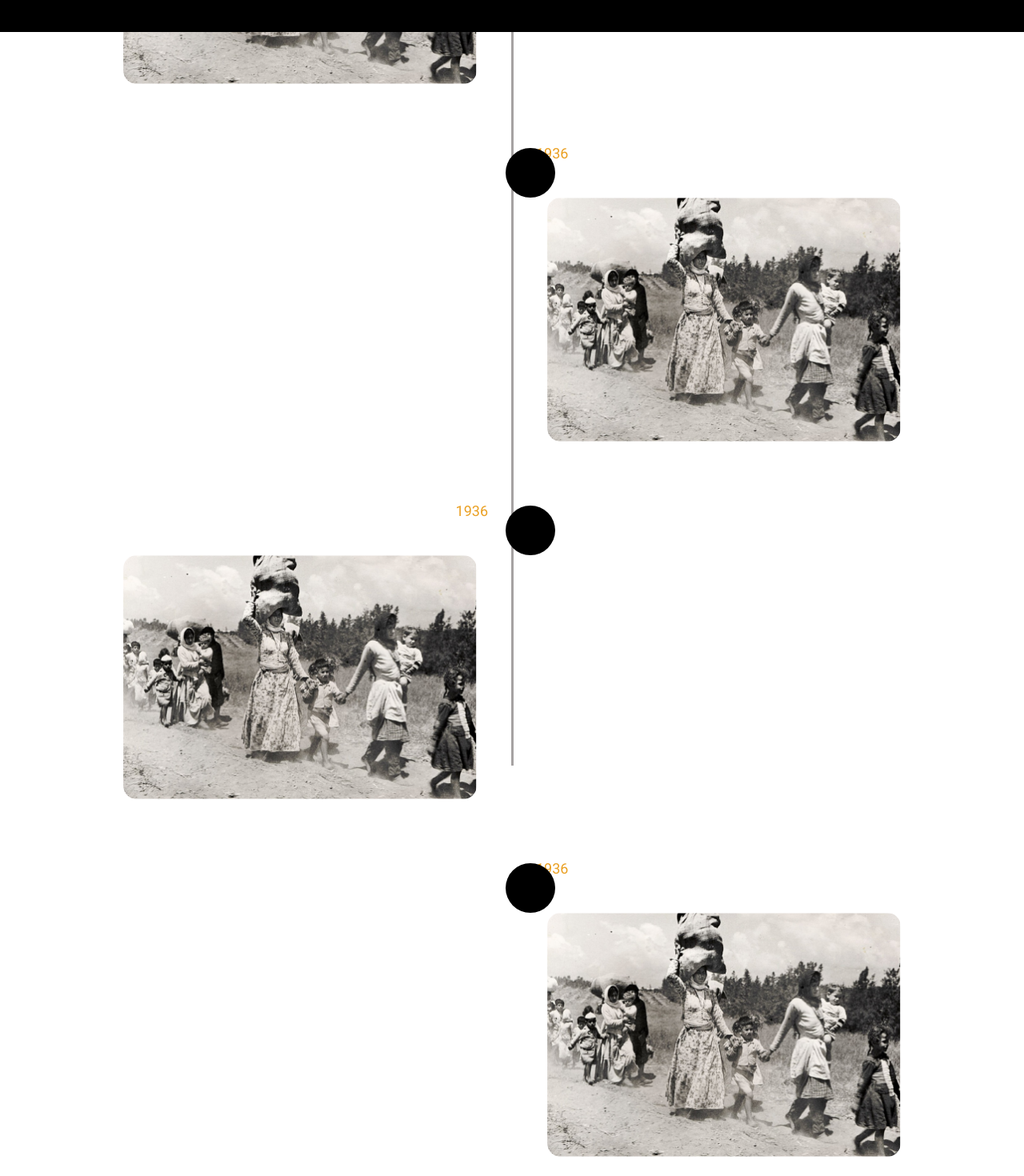
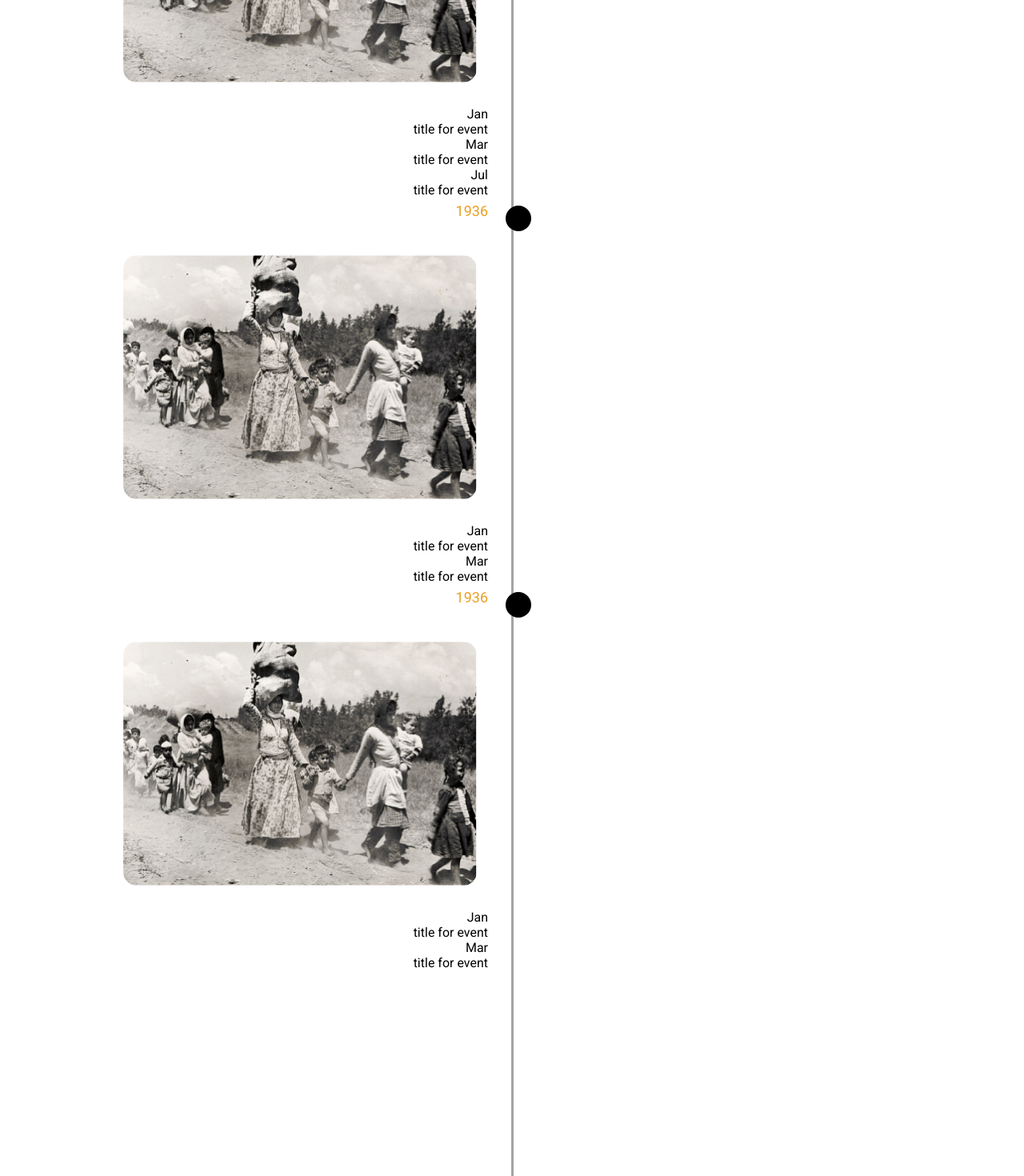
Before and after one commit to AbduallahBarmu/HackForGaza, an Angular app: page / in a window 1280 px wide. Shown: the part 760-2230 px from the top of the page at 80% size. Built offline with nearby package versions, Linux system fonts and the light colour scheme.

Commit message:
improve timeline structure

```diff
--- a/src/app/app.component.html
+++ b/src/app/app.component.html
@@ -4,7 +4,7 @@
 
       <app-navbar></app-navbar>
       <app-home></app-home>
-      <app-footer></app-footer>
+      <!-- <app-footer></app-footer> -->
 
     <router-outlet></router-outlet>
   </body>
--- a/src/app/home/hero/hero.component.css
+++ b/src/app/home/hero/hero.component.css
@@ -4,7 +4,7 @@
   justify-content: center;
   align-items: center;
   margin: 60px 0px 30px 0px;
-  border: solid 1px #000;
+  /* border: solid 1px #000; */
   border-radius: 7px;
   padding: 0;
 }
--- a/src/app/home/home.component.ts
+++ b/src/app/home/home.component.ts
@@ -1,10 +1,17 @@
-import { Component } from '@angular/core';
+import { Component ,OnInit} from '@angular/core';
+
+
 
 @Component({
   selector: 'app-home',
   templateUrl: './home.component.html',
   styleUrls: ['./home.component.css']
 })
-export class HomeComponent {
+export class HomeComponent implements OnInit {
 
+  constructor() {}
+
+  ngOnInit(): void {
+
+  }
 }
--- a/src/app/home/home.service.ts
+++ b/src/app/home/home.service.ts
@@ -1,9 +1,14 @@
-import { Injectable } from '@angular/core';
+import { Injectable } from "@angular/core";
+import { HttpClient } from "@angular/common/http";
+import { Observable } from "rxjs";
 
 @Injectable({
-  providedIn: 'root'
+  providedIn: "root"
 })
 export class HomeService {
+  constructor(private http: HttpClient) {}
 
-  constructor() { }
+  getData(): Observable<any[]> {
+    return this.http.get<any[]>("../../assets/data.json");
+  }
 }
--- a/src/app/home/timeline/timeline.component.css
+++ b/src/app/home/timeline/timeline.component.css
@@ -43,9 +43,9 @@
   padding-left: calc(50% + 30px);
 }
 .timeline-dot {
-  height: 16px;
-  width: 3.87438rem;
-  height: 3.87438rem;
+  height: 10px;
+  width: 2rem;
+  height: 2rem;
   background-color: #000;
   position: absolute;
   left: calc(50% - 8px);
@@ -68,19 +68,9 @@
   width: 27.6875rem;
   height: 19.0625rem;
 }
-/* .timeline-content h3{
-    font-size: 20px;
-	color: #ffffff;
-	margin:0 0 10px;
-	text-transform: capitalize;
-	font-weight: 500;
+.event-list-items{
+  list-style: none;
 }
-.timeline-content p{
-    color: #c8c8c8;
-	font-size: 16px;
-	font-weight: 300;
-	line-height: 22px;
-} */
 
 /* responsive */
 @media (max-width: 767px) {
--- a/src/app/home/timeline/timeline.component.html
+++ b/src/app/home/timeline/timeline.component.html
@@ -1,40 +1,21 @@
 
 <section class="timeline-section">
-	<div class="timeline-items">
+	<div class="timeline-items" *ngFor="let item of data">
+		<div class="timeline-item" [ngClass]="{}" >
 
-		<div class="timeline-item">
 			<div class="timeline-dot"></div>
-			<div class="timeline-date">1936</div>
+			<div class="timeline-date">{{item.date_year}}</div>
 			<div class="timeline-content">
 				<img class="frame-img" src="../../../assets/frame1.png" alt="">
 			</div>
-		</div>
-
-		<div class="timeline-item">
-			<div class="timeline-dot"></div>
-			<div class="timeline-date">1936</div>
-			<div class="timeline-content">
-				<img class="frame-img" src="../../../assets/frame1.png" alt="">
+			<div class="event-list">
+				<ul class="event-list-items">
+					<li *ngFor="let event of item.events">
+					  <p>{{ event.month }}</p>
+					  <p>{{ event.event_name }}</p>
+					</li>
+				  </ul>
 			</div>
 		</div>
-
-		<div class="timeline-item">
-			<div class="timeline-dot"></div>
-			<div class="timeline-date">1936</div>
-			<div class="timeline-content">
-				<img class="frame-img" src="../../../assets/frame1.png" alt="">
-			</div>
-		</div>
-
-		<div class="timeline-item">
-			<div class="timeline-dot"></div>
-			<div class="timeline-date">1936</div>
-			<div class="timeline-content">
-				<img class="frame-img" src="../../../assets/frame1.png" alt="">
-			</div>
-		</div>
-
-
-
 	</div>
 </section>
--- a/src/app/home/timeline/timeline.component.ts
+++ b/src/app/home/timeline/timeline.component.ts
@@ -1,10 +1,24 @@
-import { Component } from '@angular/core';
+import { Component, OnInit } from "@angular/core";
+import { HomeService } from "../home.service";
 
 @Component({
-  selector: 'app-timeline',
-  templateUrl: './timeline.component.html',
-  styleUrls: ['./timeline.component.css']
+  selector: "app-timeline",
+  templateUrl: "./timeline.component.html",
+  styleUrls: ["./timeline.component.css"]
 })
-export class TimelineComponent {
+export class TimelineComponent implements OnInit {
+  data: any[] = [];
 
+  constructor(private homeService: HomeService) {}
+
+  ngOnInit(): void {
+    this.homeService.getData().subscribe(data => {
+      this.data = data;
+    });
+
+  }
+
+  isEven(index: number): boolean {
+    return index % 2 === 0;
+  }
 }
--- /dev/null
+++ b/src/assets/data.json
@@ -0,0 +1,56 @@
+[
+  {
+    "id": 1,
+    "img": "",
+    "date_year": 1936,
+    "events": [
+      {
+        "month": "Jan",
+        "event_name": "title for event"
+      },
+      {
+        "month": "Mar",
+        "event_name": "title for event"
+      },
+      {
+        "month": "Jul",
+        "event_name": "title for event"
+      }
+    ]
+  },
+
+  {
+    "id": 1,
+    "img": "",
+    "date_year": 1936,
+    "events": [
+      {
+        "month": "Jan",
+        "event_name": "title for event"
+      },
+      {
+        "month": "Mar",
+        "event_name": "title for event"
+      }
+    ]
+  },
+
+  {
+    "id": 1,
+    "img": "",
+    "date_year": 1936,
+    "events": [
+      {
+        "month": "Jan",
+        "event_name": "title for event"
+      },
+      {
+        "month": "Mar",
+        "event_name": "title for event"
+      }
+
+    ]
+  }
+
+
+]
```
Also changed, not shown: src/app/app.module.ts (+10 -2 lines).
